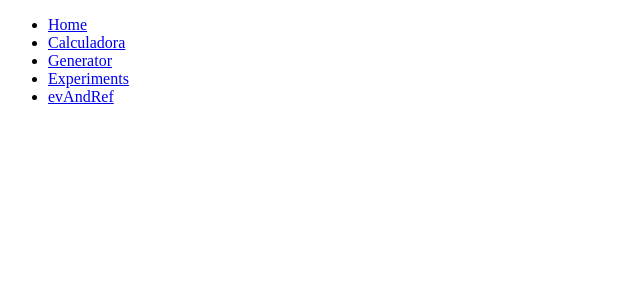
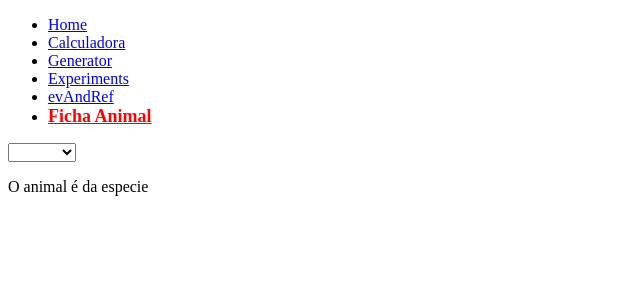
Before and after one commit to Henrique0Mendes/Aulas-Angular, an Angular app in the folder aulas/: page /fichaAnimal in a window 1280 px wide. Before the commit this address led to /. Shown: the top 300 px of the page, without its empty margins (0-640 px from the left). Built offline with nearby package versions, Linux system fonts and the light colour scheme.

Commit message:
v2.5 Ficha_Animal

```diff
--- a/aulas/src/app/app-routing.module.ts
+++ b/aulas/src/app/app-routing.module.ts
@@ -1,8 +1,10 @@
 import { NgModule } from '@angular/core';
 import { RouterModule, Routes } from '@angular/router';
 import { CalculadoraComponent } from './calculadora/calculadora.component';
+import { EscolheAnimalComponent } from './escolhe-animal/escolhe-animal.component';
 import { EvAndRefComponent } from './ev-and-ref/ev-and-ref.component';
 import { ExperimentsComponent } from './experiments/experiments.component';
+import { FichaAnimalComponent } from './ficha-animal/ficha-animal.component';
 import { HomeComponent } from './home/home.component';
 import { ReadMeGeneratorComponent } from './read-me-generator/read-me-generator.component';
 
@@ -12,7 +14,9 @@ const routes: Routes = [
   {path:"calculadora", component:CalculadoraComponent},
   {path:"readMeGenerator", component:ReadMeGeneratorComponent},
   {path:"experiments", component:ExperimentsComponent},
-  {path:"evAndRef",component:EvAndRefComponent}
+  {path:"evAndRef",component:EvAndRefComponent},
+  {path:"fichaAnimal", component:FichaAnimalComponent},
+  {path:"escolheAnimal", component:EscolheAnimalComponent}
 ];
 
 @NgModule({
--- a/aulas/src/app/app.module.ts
+++ b/aulas/src/app/app.module.ts
@@ -10,6 +10,8 @@ import { HomeComponent } from './home/home.component';
 import { ExperimentsComponent } from './experiments/experiments.component';
 import { FormsModule } from '@angular/forms';
 import { EvAndRefComponent } from './ev-and-ref/ev-and-ref.component';
+import { FichaAnimalComponent } from './ficha-animal/ficha-animal.component';
+import { EscolheAnimalComponent } from './escolhe-animal/escolhe-animal.component';
 
 @NgModule({
   declarations: [
@@ -19,7 +21,9 @@ import { EvAndRefComponent } from './ev-and-ref/ev-and-ref.component';
     ReadMeGeneratorComponent,
     HomeComponent,
     ExperimentsComponent,
-    EvAndRefComponent
+    EvAndRefComponent,
+    FichaAnimalComponent,
+    EscolheAnimalComponent
   ],
   imports: [
     BrowserModule,
--- /dev/null
+++ b/aulas/src/app/escolhe-animal/escolhe-animal.component.html
@@ -0,0 +1 @@
+<p>O animal é da especie {{animalespecie}}</p>
--- /dev/null
+++ b/aulas/src/app/escolhe-animal/escolhe-animal.component.ts
@@ -0,0 +1,15 @@
+import { Component, Input, OnInit } from '@angular/core';
+
+@Component({
+  selector: 'app-escolhe-animal',
+  templateUrl: './escolhe-animal.component.html',
+  styleUrls: ['./escolhe-animal.component.css']
+})
+export class EscolheAnimalComponent implements OnInit {
+@Input() animalespecie;
+  constructor() { }
+
+  ngOnInit(): void {
+  }
+   animalAtual:string;
+}
--- a/aulas/src/app/experiments/experiments.component.html
+++ b/aulas/src/app/experiments/experiments.component.html
@@ -4,3 +4,8 @@
 <p>Olá {{name}}</p>
 
 <input (focus)="isfocus($event)">
+
+<h2>Diretiva NG for</h2>
+<div *ngFor="let animal of arrayAnimais">
+<h4>{{animal}}</h4>
+</div>
--- a/aulas/src/app/experiments/experiments.component.ts
+++ b/aulas/src/app/experiments/experiments.component.ts
@@ -12,6 +12,7 @@ export class ExperimentsComponent implements OnInit {
   ngOnInit(): void {
   }
   name:string ="Henrique";
+  arrayAnimais : Array<string> = ["cao","gato", "papagaio", "coelho"];
 
   changeName(event){
     this.name=event.target.value;
--- /dev/null
+++ b/aulas/src/app/ficha-animal/ficha-animal.component.html
@@ -0,0 +1,7 @@
+<select [(ngModel)]="especie">
+    <option>Cão</option>
+    <option>Gato</option>
+    <option>Touro</option>
+    <option>Caracol</option>
+</select>
+<app-escolhe-animal [animalespecie]='especie'></app-escolhe-animal>
--- /dev/null
+++ b/aulas/src/app/ficha-animal/ficha-animal.component.ts
@@ -0,0 +1,15 @@
+import { Component, OnInit } from '@angular/core';
+
+@Component({
+  selector: 'app-ficha-animal',
+  templateUrl: './ficha-animal.component.html',
+  styleUrls: ['./ficha-animal.component.css']
+})
+export class FichaAnimalComponent implements OnInit {
+
+  constructor() { }
+
+  ngOnInit(): void {
+  }
+  especie:string;
+}
--- a/aulas/src/app/nav-bar/nav-bar.component.html
+++ b/aulas/src/app/nav-bar/nav-bar.component.html
@@ -5,5 +5,7 @@
         <li><a [routerLink]="['/readMeGenerator']" routerLinkActive="nav-active">Generator</a></li>
         <li><a [routerLink]="['/experiments']" routerLinkActive="nav-active">Experiments</a></li>
         <li><a [routerLink]="['/evAndRef']" routerLinkActive="nav-active">evAndRef</a></li>
+        <li><a [routerLink]="['/fichaAnimal']" routerLinkActive="nav-active">Ficha Animal</a></li>
+
     </ul>
 </nav>
```
Also changed, not shown: aulas/src/app/escolhe-animal/escolhe-animal.component.css (added), aulas/src/app/ficha-animal/ficha-animal.component.css (added).
